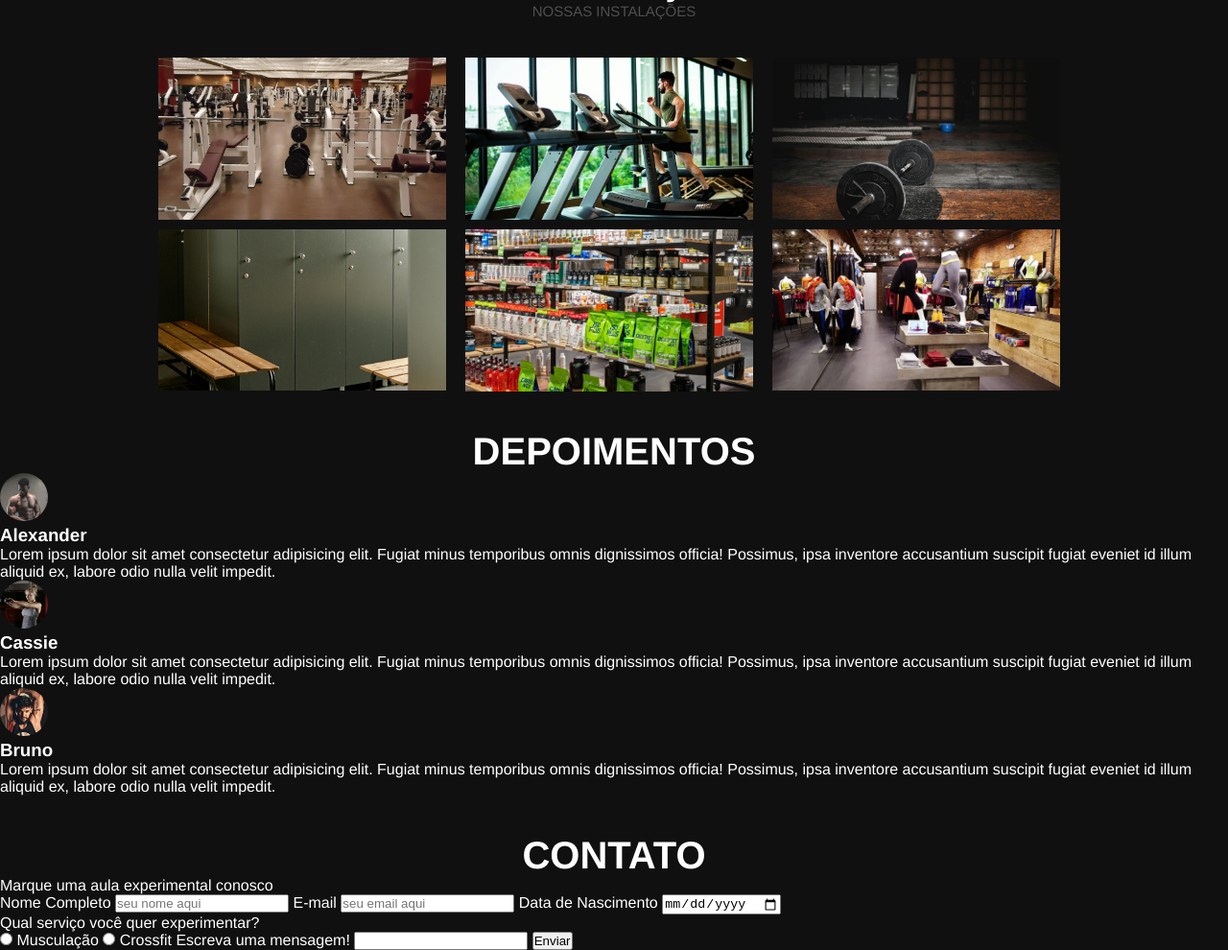
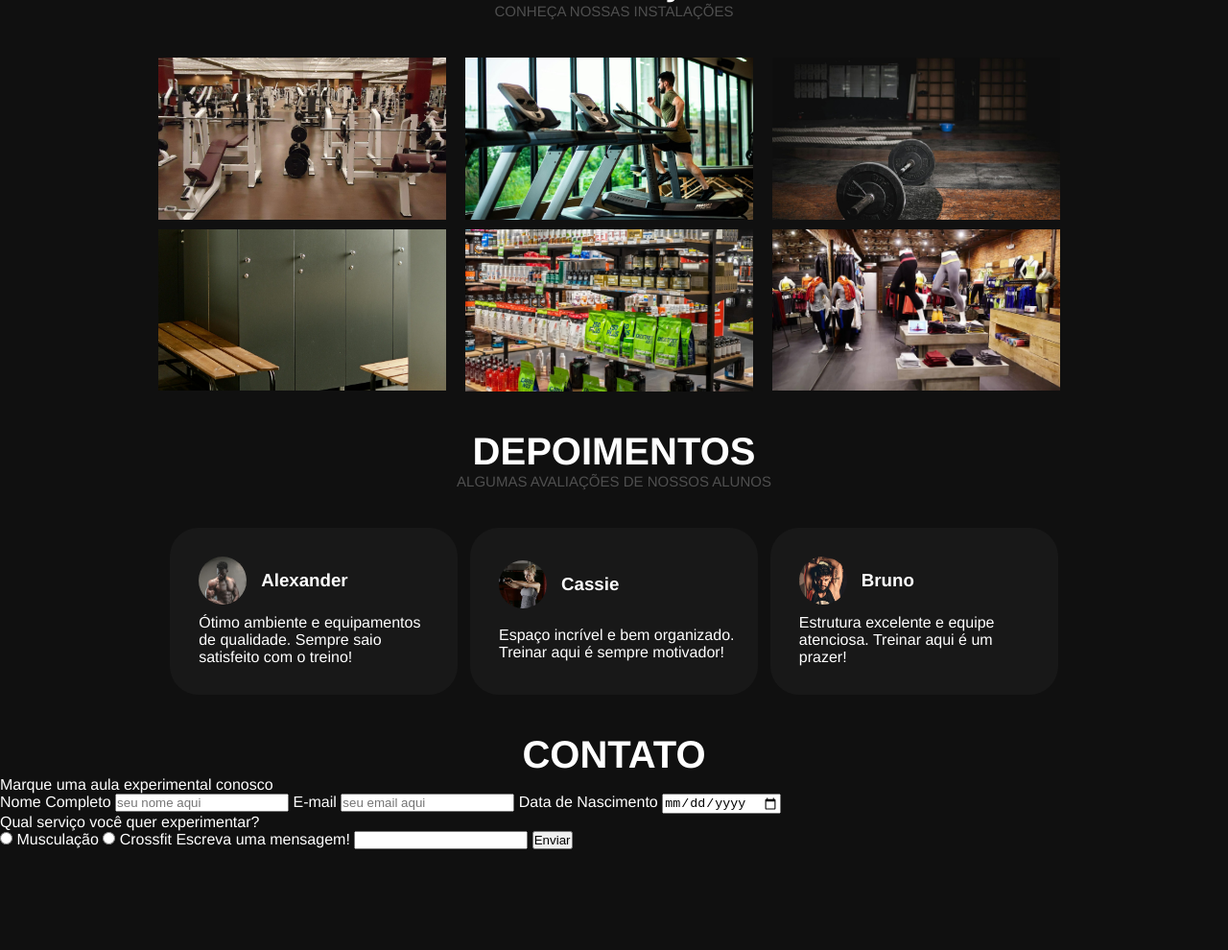
Before and after one commit to GabiMT/academia, a plain HTML site: page index.html in a window 1280 px wide. Shown: the part 1487-2477 px from the top of the page at 96% size. After the commit the page ends 2372 px from the top, so only its background shows below. Drawn offline with Linux system fonts and the light colour scheme.

Commit message:
estilização da seção de depoimentos

```diff
--- a/index.html
+++ b/index.html
@@ -91,7 +91,7 @@
         <section id="espaco_servicos">
             <div class="titulo_secao">
                 <h2>O espaço</h2>
-                <p class="subtitulo">Nossas instalações</p>
+                <p class="subtitulo">Conheça nossas instalações</p>
             </div>
             <div id="imagens_espaco">
                 <div class="img-container">
@@ -140,24 +140,27 @@
         </section>
 
         <section id="depoimentos">
-            <h2>Depoimentos</h2>
-
-            <div class="depoimentos__depoimento">
-                <img src="img/alexander.jpg" alt="foto de perfil">
-                <h3 class="depoimentos__depoimento__nome">Alexander</h3>
-                <blockquote class="depoimentos__depoimento__avalicao">Lorem ipsum dolor sit amet consectetur adipisicing elit. Fugiat minus temporibus omnis dignissimos officia! Possimus, ipsa inventore accusantium suscipit fugiat eveniet id illum aliquid ex, labore odio nulla velit impedit.</blockquote>
+            <div class="titulo">
+                <h2>Depoimentos</h2>
+                <p class="subtitulo">Algumas avaliações de nossos alunos</p>
             </div>
 
-            <div class="depoimentos__depoimento">
-                <img src="img/cassie.jpg" alt="foto de perfil">
-                <h3 class="depoimentos__depoimento__nome">Cassie</h3>
-                <blockquote class="depoimentos__depoimento__avalicao">Lorem ipsum dolor sit amet consectetur adipisicing elit. Fugiat minus temporibus omnis dignissimos officia! Possimus, ipsa inventore accusantium suscipit fugiat eveniet id illum aliquid ex, labore odio nulla velit impedit.</blockquote>
-            </div>
-
-            <div class="depoimentos__depoimento">
-                <img src="img/bruno.jpg" alt="foto de perfil">
-                <h3 class="depoimentos__depoimento__nome">Bruno</h3>
-                <blockquote class="depoimentos__depoimento__avalicao">Lorem ipsum dolor sit amet consectetur adipisicing elit. Fugiat minus temporibus omnis dignissimos officia! Possimus, ipsa inventore accusantium suscipit fugiat eveniet id illum aliquid ex, labore odio nulla velit impedit.</blockquote>
+            <div id="todos_depoimentos">
+                <div class="depoimento">
+                    <img src="img/alexander.jpg" alt="foto de perfil">
+                    <h3 class="depoimento_nome">Alexander</h3>
+                    <p class="depoimento_avalicao">Ótimo ambiente e equipamentos de qualidade. Sempre saio satisfeito com o treino!</p>
+                </div>
+                <div class="depoimento">
+                    <img src="img/cassie.jpg" alt="foto de perfil">
+                    <h3 class="depoimento_nome">Cassie</h3>
+                    <p class="depoimento_avalicao">Espaço incrível e bem organizado. Treinar aqui é sempre motivador!</p>
+                </div>
+                <div class="depoimento">
+                    <img src="img/bruno.jpg" alt="foto de perfil">
+                    <h3 class="depoimento_nome">Bruno</h3>
+                    <p class="depoimento_avalicao">Estrutura excelente e equipe atenciosa. Treinar aqui é um prazer!</p>
+                </div>
             </div>
         </section>
 
--- a/style.css
+++ b/style.css
@@ -187,6 +187,10 @@ header{
                     align-self: center;
                 }
 
+                .botao_primario:hover{
+                    background-color: var(--destaque2);
+                }
+
     /* ESPAÇOS */
     #imagens_espaco {
         display: grid;
@@ -230,7 +234,40 @@ header{
 
 
     /* DEPOIMENTOS */
-    #depoimentos img{
-        width: 50px;
-        border-radius: 100%;
+    #todos_depoimentos{
+        display: grid;
+        grid-template-columns: repeat(3, 300px);
+        align-content: center;
+        justify-content: center;
+        gap: 1%;
     }
+
+        .depoimento{
+            width: 300px;
+            background-color: var(--background2);
+            border-radius: 30px;
+            padding: 30px;
+
+            display: grid;
+            grid-template-columns: 50px 200px;
+            align-items: center;
+            justify-items: center;
+        }
+
+            .depoimento img{
+                width: 50px;
+                border-radius: 100%;
+            }
+
+            .depoimento h3{
+                justify-self: baseline;
+                margin-left: 15px;
+            }
+
+            .depoimento .depoimento_avalicao{
+                margin-top: 10px;
+
+                grid-column: 1 / 3;
+            }
+
+    /* C0NTATO */
```
